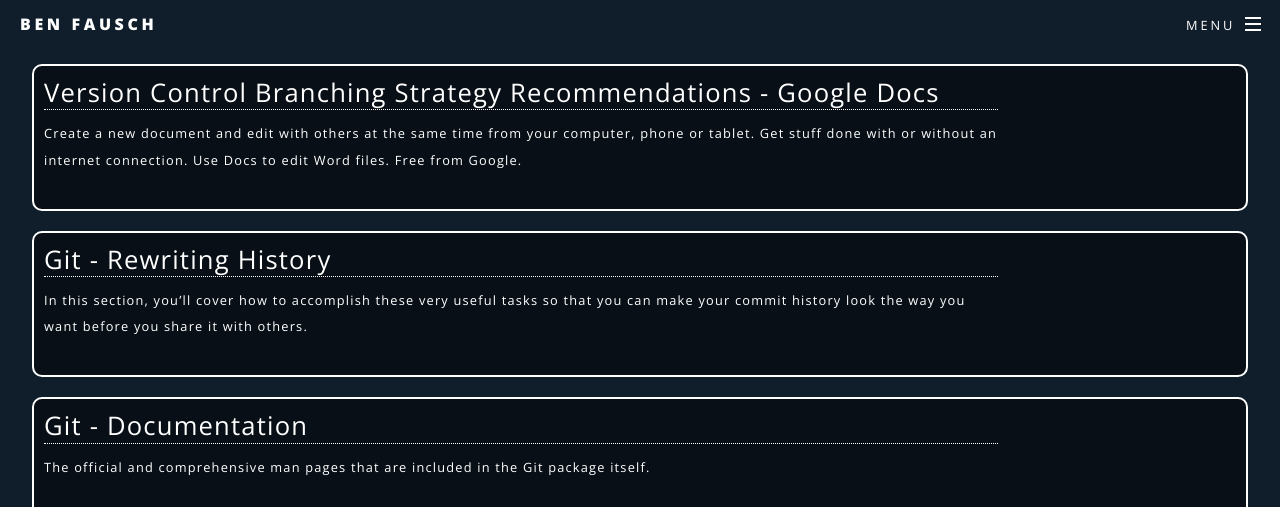
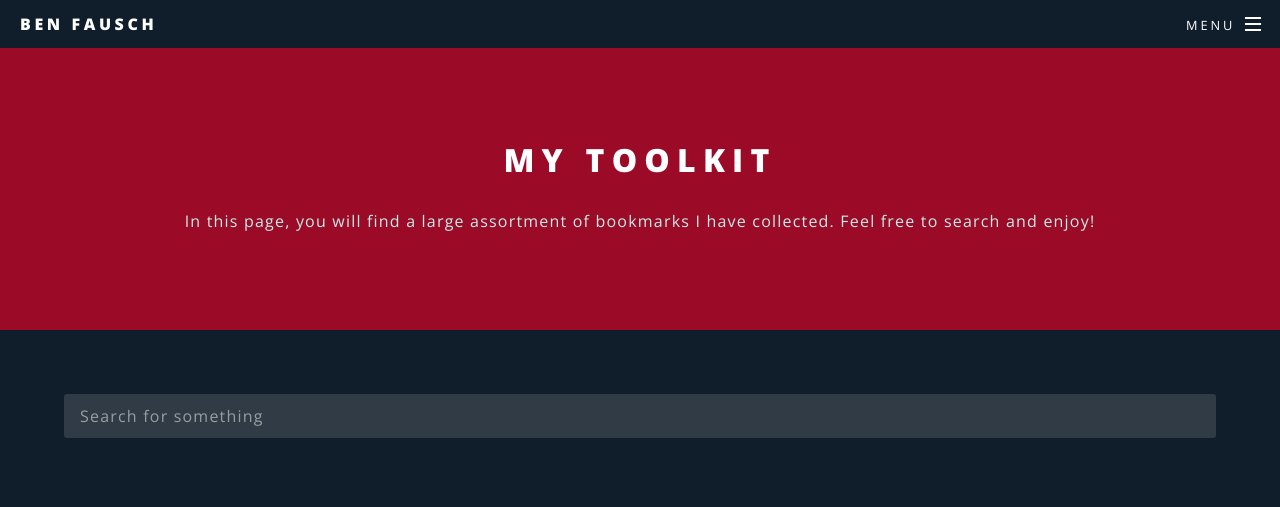
Before and after one commit to BenFausch/benfauschjekyll, a Jekyll site: the page built from bookmarks.md, in a window 1280 px wide and 1400 px high. Shown: the top 507 px of the window. Built offline with Jekyll 4.4.1, drawn with Linux system fonts in a browser that asks for light colours; some of the changed lines change nothing that is shown.

Commit message:
added toolkit search and style

```diff
--- a/_layouts/default.html
+++ b/_layouts/default.html
@@ -1,29 +1,26 @@
 <!DOCTYPE html>
 <!--
-  Original Design: Spectral by HTML5 UP
-    html5up.net | @n33co
-    Free for personal and commercial use under the CCA 3.0 license (html5up.net/license)
-  Jekyll build mod
+Original Design: Spectral by HTML5 UP
+Heavily modified by: Ben Fausch
+html5up.net | @n33co
+Free for personal and commercial use under the CCA 3.0 license (html5up.net/license)
+Jekyll build mod
 -->
 <html>
-
   {% include head.html %}
-
   <body>
-
     <!-- Page Wrapper -->
     <div id="page-wrapper">
-
+    <section class="wrapper style1 special toolkit">
+    <h1>My toolkit</h1>
+    <p>In this page, you will find a large assortment of bookmarks I have collected. Feel free to search and enjoy!</p>
+    </section>
+      <input type="text" id="searchTools" onkeyup="searchBookmarks()" placeholder="Search for something">
       {% include header.html %}
-
       {{ content }}
-
       {% include footer.html %}
-
       {% include scripts.html %}
-
     </div>
 
   </body>
-
 </html>
--- a/css/main.scss
+++ b/css/main.scss
@@ -214,8 +214,15 @@ $baseurl: '{{ site.baseurl }}/images';
 	section, article {
 		&.special {
 			text-align: center;
-		}
-	}
+			&.toolkit{
+				margin-bottom: 2em;
+				h1{
+					font-size:2em
+				}
+			}
+		}
+	}
+
 
 	header {
 		p {
@@ -305,8 +312,13 @@ $baseurl: '{{ site.baseurl }}/images';
 		}
 
 		&:focus {
-			box-shadow: 0 0 0 2px _palette(accent1, bg);
-		}
+			// box-shadow: 0 0 0 2px _palette(accent1, bg);
+		}
+	}
+
+	input[type="text"]{
+		width:90%;
+		margin:5%;
 	}
 
 	.select-wrapper {
@@ -1828,14 +1840,14 @@ $baseurl: '{{ site.baseurl }}/images';
 /* Toolkit */
 #linkList{
 		list-style:none;
-		padding:1em 2em;
+		padding:1em 8em;
 		li{
 			background:rgba(0,0,0,0.5);
 			border-radius:10px;
 			border:2px solid white;
-			margin-bottom:20px;
+			margin-bottom:2em;
 			overflow:hidden;
-			padding:10px;
+			padding:20px;
 			width:100%;
 			a{
 				font-size: 1.6em;
--- a/js/util.js
+++ b/js/util.js
@@ -1,587 +1,345 @@
 (function($) {
-
     /**
      * Generate an indented list of links from a nav. Meant for use with panel().
      * @return {jQuery} jQuery object.
      */
     $.fn.navList = function() {
-
-		var	$this = $(this);
+        var $this = $(this);
         $a = $this.find('a'),
             b = [];
-
         $a.each(function() {
-
-			var	$this = $(this),
+            var $this = $(this),
                 indent = Math.max(0, $this.parents('li').length - 1),
                 href = $this.attr('href'),
                 target = $this.attr('target');
-
-			b.push(
-				'<a ' +
-					'class="link depth-' + indent + '"' +
-					( (typeof target !== 'undefined' && target != '') ? ' target="' + target + '"' : '') +
-					( (typeof href !== 'undefined' && href != '') ? ' href="' + href + '"' : '') +
-				'>' +
-					'<span class="indent-' + indent + '"></span>' +
-					$this.text() +
-				'</a>'
-			);
-
+            b.push('<a ' + 'class="link depth-' + indent + '"' + ((typeof target !== 'undefined' && target != '') ? ' target="' + target + '"' : '') + ((typeof href !== 'undefined' && href != '') ? ' href="' + href + '"' : '') + '>' + '<span class="indent-' + indent + '"></span>' + $this.text() + '</a>');
         });
-
         return b.join('');
-
     };
-
     /**
      * Panel-ify an element.
      * @param {object} userConfig User config.
      * @return {jQuery} jQuery object.
      */
     $.fn.panel = function(userConfig) {
-
         // No elements?
-			if (this.length == 0)
-				return $this;
-
+        if (this.length == 0) return $this;
         // Multiple elements?
         if (this.length > 1) {
-
-				for (var i=0; i < this.length; i++)
-					$(this[i]).panel(userConfig);
-
+            for (var i = 0; i < this.length; i++) $(this[i]).panel(userConfig);
             return $this;
-
         }
-
         // Vars.
-			var	$this = $(this),
+        var $this = $(this),
             $body = $('body'),
             $window = $(window),
             id = $this.attr('id'),
             config;
-
         // Config.
         config = $.extend({
-
             // Delay.
             delay: 0,
-
             // Hide panel on link click.
             hideOnClick: false,
-
             // Hide panel on escape keypress.
             hideOnEscape: false,
-
             // Hide panel on swipe.
             hideOnSwipe: false,
-
             // Reset scroll position on hide.
             resetScroll: false,
-
             // Reset forms on hide.
             resetForms: false,
-
             // Side of viewport the panel will appear.
             side: null,
-
             // Target element for "class".
             target: $this,
-
             // Class to toggle.
             visibleClass: 'visible'
-
         }, userConfig);
-
         // Expand "target" if it's not a jQuery object already.
-				if (typeof config.target != 'jQuery')
-					config.target = $(config.target);
-
+        if (typeof config.target != 'jQuery') config.target = $(config.target);
         // Panel.
-
         // Methods.
         $this._hide = function(event) {
-
             // Already hidden? Bail.
-						if (!config.target.hasClass(config.visibleClass))
-							return;
-
+            if (!config.target.hasClass(config.visibleClass)) return;
             // If an event was provided, cancel it.
             if (event) {
-
                 event.preventDefault();
                 event.stopPropagation();
-
             }
-
             // Hide.
             config.target.removeClass(config.visibleClass);
-
             // Post-hide stuff.
             window.setTimeout(function() {
-
                 // Reset scroll position.
-								if (config.resetScroll)
-									$this.scrollTop(0);
-
+                if (config.resetScroll) $this.scrollTop(0);
                 // Reset forms.
-								if (config.resetForms)
-									$this.find('form').each(function() {
+                if (config.resetForms) $this.find('form').each(function() {
                     this.reset();
                 });
-
             }, config.delay);
-
         };
-
         // Vendor fixes.
-				$this
-					.css('-ms-overflow-style', '-ms-autohiding-scrollbar')
-					.css('-webkit-overflow-scrolling', 'touch');
-
+        $this.css('-ms-overflow-style', '-ms-autohiding-scrollbar').css('-webkit-overflow-scrolling', 'touch');
         // Hide on click.
         if (config.hideOnClick) {
-
-					$this.find('a')
-						.css('-webkit-tap-highlight-color', 'rgba(0,0,0,0)');
-
-					$this
-						.on('click', 'a', function(event) {
-
+            $this.find('a').css('-webkit-tap-highlight-color', 'rgba(0,0,0,0)');
+            $this.on('click', 'a', function(event) {
                 var $a = $(this),
                     href = $a.attr('href'),
                     target = $a.attr('target');
-
-							if (!href || href == '#' || href == '' || href == '#' + id)
-								return;
-
+                if (!href || href == '#' || href == '' || href == '#' + id) return;
                 // Cancel original event.
                 event.preventDefault();
                 event.stopPropagation();
-
                 // Hide panel.
                 $this._hide();
-
                 // Redirect to href.
                 window.setTimeout(function() {
-
-									if (target == '_blank')
-										window.open(href);
-									else
-										window.location.href = href;
-
+                    if (target == '_blank') window.open(href);
+                    else window.location.href = href;
                 }, config.delay + 10);
-
             });
-
         }
-
         // Event: Touch stuff.
         $this.on('touchstart', function(event) {
-
             $this.touchPosX = event.originalEvent.touches[0].pageX;
             $this.touchPosY = event.originalEvent.touches[0].pageY;
-
         })
-
         $this.on('touchmove', function(event) {
-
-					if ($this.touchPosX === null
-					||	$this.touchPosY === null)
-						return;
-
-					var	diffX = $this.touchPosX - event.originalEvent.touches[0].pageX,
+            if ($this.touchPosX === null || $this.touchPosY === null) return;
+            var diffX = $this.touchPosX - event.originalEvent.touches[0].pageX,
                 diffY = $this.touchPosY - event.originalEvent.touches[0].pageY,
                 th = $this.outerHeight(),
                 ts = ($this.get(0).scrollHeight - $this.scrollTop());
-
             // Hide on swipe?
             if (config.hideOnSwipe) {
-
                 var result = false,
                     boundary = 20,
                     delta = 50;
-
                 switch (config.side) {
-
                     case 'left':
                         result = (diffY < boundary && diffY > (-1 * boundary)) && (diffX > delta);
                         break;
-
                     case 'right':
                         result = (diffY < boundary && diffY > (-1 * boundary)) && (diffX < (-1 * delta));
                         break;
-
                     case 'top':
                         result = (diffX < boundary && diffX > (-1 * boundary)) && (diffY > delta);
                         break;
-
                     case 'bottom':
                         result = (diffX < boundary && diffX > (-1 * boundary)) && (diffY < (-1 * delta));
                         break;
-
                     default:
                         break;
-
                 }
-
                 if (result) {
-
                     $this.touchPosX = null;
                     $this.touchPosY = null;
                     $this._hide();
-
                     return false;
-
                 }
-
             }
-
             // Prevent vertical scrolling past the top or bottom.
-						if (($this.scrollTop() < 0 && diffY < 0)
-						|| (ts > (th - 2) && ts < (th + 2) && diffY > 0)) {
-
+            if (($this.scrollTop() < 0 && diffY < 0) || (ts > (th - 2) && ts < (th + 2) && diffY > 0)) {
                 event.preventDefault();
                 event.stopPropagation();
-
             }
-
         });
-
         // Event: Prevent certain events inside the panel from bubbling.
         $this.on('click touchend touchstart touchmove', function(event) {
             event.stopPropagation();
         });
-
         // Event: Hide panel if a child anchor tag pointing to its ID is clicked.
         $this.on('click', 'a[href="#' + id + '"]', function(event) {
-
             event.preventDefault();
             event.stopPropagation();
-
             config.target.removeClass(config.visibleClass);
-
         });
-
         // Body.
-
         // Event: Hide panel on body click/tap.
         $body.on('click touchend', function(event) {
             $this._hide(event);
         });
-
         // Event: Toggle.
         $body.on('click', 'a[href="#' + id + '"]', function(event) {
-
             event.preventDefault();
             event.stopPropagation();
-
             config.target.toggleClass(config.visibleClass);
-
         });
-
         // Window.
-
         // Event: Hide on ESC.
-				if (config.hideOnEscape)
-					$window.on('keydown', function(event) {
-
-						if (event.keyCode == 27)
-							$this._hide(event);
-
+        if (config.hideOnEscape) $window.on('keydown', function(event) {
+            if (event.keyCode == 27) $this._hide(event);
         });
-
         return $this;
-
     };
-
     /**
      * Apply "placeholder" attribute polyfill to one or more forms.
      * @return {jQuery} jQuery object.
      */
     $.fn.placeholder = function() {
-
         // Browser natively supports placeholders? Bail.
-			if (typeof (document.createElement('input')).placeholder != 'undefined')
-				return $(this);
-
+        if (typeof(document.createElement('input')).placeholder != 'undefined') return $(this);
         // No elements?
-			if (this.length == 0)
-				return $this;
-
+        if (this.length == 0) return $this;
         // Multiple elements?
         if (this.length > 1) {
-
-				for (var i=0; i < this.length; i++)
-					$(this[i]).placeholder();
-
+            for (var i = 0; i < this.length; i++) $(this[i]).placeholder();
             return $this;
-
         }
-
         // Vars.
         var $this = $(this);
-
         // Text, TextArea.
-			$this.find('input[type=text],textarea')
-				.each(function() {
-
+        $this.find('input[type=text],textarea').each(function() {
             var i = $(this);
-
-					if (i.val() == ''
-					||  i.val() == i.attr('placeholder'))
-						i
-							.addClass('polyfill-placeholder')
-							.val(i.attr('placeholder'));
-
-				})
-				.on('blur', function() {
-
+            if (i.val() == '' || i.val() == i.attr('placeholder')) i.addClass('polyfill-placeholder').val(i.attr('placeholder'));
+        }).on('blur', function() {
             var i = $(this);
-
-					if (i.attr('name').match(/-polyfill-field$/))
-						return;
-
-					if (i.val() == '')
-						i
-							.addClass('polyfill-placeholder')
-							.val(i.attr('placeholder'));
-
-				})
-				.on('focus', function() {
-
+            if (i.attr('name').match(/-polyfill-field$/)) return;
+            if (i.val() == '') i.addClass('polyfill-placeholder').val(i.attr('placeholder'));
+        }).on('focus', function() {
             var i = $(this);
-
-					if (i.attr('name').match(/-polyfill-field$/))
-						return;
-
-					if (i.val() == i.attr('placeholder'))
-						i
-							.removeClass('polyfill-placeholder')
-							.val('');
-
+            if (i.attr('name').match(/-polyfill-field$/)) return;
+            if (i.val() == i.attr('placeholder')) i.removeClass('polyfill-placeholder').val('');
         });
-
         // Password.
-			$this.find('input[type=password]')
-				.each(function() {
-
+        $this.find('input[type=password]').each(function() {
             var i = $(this);
-					var x = $(
-								$('<div>')
-									.append(i.clone())
-									.remove()
-									.html()
-									.replace(/type="password"/i, 'type="text"')
-									.replace(/type=password/i, 'type=text')
-					);
-
-					if (i.attr('id') != '')
-						x.attr('id', i.attr('id') + '-polyfill-field');
-
-					if (i.attr('name') != '')
-						x.attr('name', i.attr('name') + '-polyfill-field');
-
-					x.addClass('polyfill-placeholder')
-						.val(x.attr('placeholder')).insertAfter(i);
-
-					if (i.val() == '')
-						i.hide();
-					else
-						x.hide();
-
-					i
-						.on('blur', function(event) {
-
+            var x = $($('<div>').append(i.clone()).remove().html().replace(/type="password"/i, 'type="text"').replace(/type=password/i, 'type=text'));
+            if (i.attr('id') != '') x.attr('id', i.attr('id') + '-polyfill-field');
+            if (i.attr('name') != '') x.attr('name', i.attr('name') + '-polyfill-field');
+            x.addClass('polyfill-placeholder').val(x.attr('placeholder')).insertAfter(i);
+            if (i.val() == '') i.hide();
+            else x.hide();
+            i.on('blur', function(event) {
                 event.preventDefault();
-
                 var x = i.parent().find('input[name=' + i.attr('name') + '-polyfill-field]');
-
-							if (i.val() == '') {
-
-								i.hide();
-								x.show();
-
-							}
-
-						});
-
-					x
-						.on('focus', function(event) {
-
-							event.preventDefault();
-
-							var i = x.parent().find('input[name=' + x.attr('name').replace('-polyfill-field', '') + ']');
-
-							x.hide();
-
-							i
-								.show()
-								.focus();
-
-						})
-						.on('keypress', function(event) {
-
-							event.preventDefault();
-							x.val('');
-
-						});
-
-				});
-
-		// Events.
-			$this
-				.on('submit', function() {
-
-					$this.find('input[type=text],input[type=password],textarea')
-						.each(function(event) {
-
-							var i = $(this);
-
-							if (i.attr('name').match(/-polyfill-field$/))
-								i.attr('name', '');
-
-							if (i.val() == i.attr('placeholder')) {
-
-								i.removeClass('polyfill-placeholder');
-								i.val('');
-
-							}
-
-						});
-
-				})
-				.on('reset', function(event) {
-
-					event.preventDefault();
-
-					$this.find('select')
-						.val($('option:first').val());
-
-					$this.find('input,textarea')
-						.each(function() {
-
-							var i = $(this),
-								x;
-
-							i.removeClass('polyfill-placeholder');
-
-							switch (this.type) {
-
-								case 'submit':
-								case 'reset':
-									break;
-
-								case 'password':
-									i.val(i.attr('defaultValue'));
-
-									x = i.parent().find('input[name=' + i.attr('name') + '-polyfill-field]');
-
                 if (i.val() == '') {
                     i.hide();
                     x.show();
                 }
-									else {
+            });
+            x.on('focus', function(event) {
+                event.preventDefault();
+                var i = x.parent().find('input[name=' + x.attr('name').replace('-polyfill-field', '') + ']');
+                x.hide();
+                i.show().focus();
+            }).on('keypress', function(event) {
+                event.preventDefault();
+                x.val('');
+            });
+        });
+        // Events.
+        $this.on('submit', function() {
+            $this.find('input[type=text],input[type=password],textarea').each(function(event) {
+                var i = $(this);
+                if (i.attr('name').match(/-polyfill-field$/)) i.attr('name', '');
+                if (i.val() == i.attr('placeholder')) {
+                    i.removeClass('polyfill-placeholder');
+                    i.val('');
+                }
+            });
+        }).on('reset', function(event) {
+            event.preventDefault();
+            $this.find('select').val($('option:first').val());
+            $this.find('input,textarea').each(function() {
+                var i = $(this),
+                    x;
+                i.removeClass('polyfill-placeholder');
+                switch (this.type) {
+                    case 'submit':
+                    case 'reset':
+                        break;
+                    case 'password':
+                        i.val(i.attr('defaultValue'));
+                        x = i.parent().find('input[name=' + i.attr('name') + '-polyfill-field]');
+                        if (i.val() == '') {
+                            i.hide();
+                            x.show();
+                        } else {
                             i.show();
                             x.hide();
                         }
-
                         break;
-
                     case 'checkbox':
                     case 'radio':
                         i.attr('checked', i.attr('defaultValue'));
                         break;
-
                     case 'text':
                     case 'textarea':
                         i.val(i.attr('defaultValue'));
-
                         if (i.val() == '') {
                             i.addClass('polyfill-placeholder');
                             i.val(i.attr('placeholder'));
                         }
-
                         break;
-
                     default:
                         i.val(i.attr('defaultValue'));
                         break;
-
                 }
             });
-
         });
-
         return $this;
-
     };
-
     /**
      * Moves elements to/from the first positions of their respective parents.
      * @param {jQuery} $elements Elements (or selector) to move.
      * @param {bool} condition If true, moves elements to the top. Otherwise, moves elements back to their original locations.
      */
     $.prioritize = function($elements, condition) {
-
         var key = '__prioritize';
-
         // Expand $elements if it's not already a jQuery object.
-			if (typeof $elements != 'jQuery')
-				$elements = $($elements);
-
+        if (typeof $elements != 'jQuery') $elements = $($elements);
         // Step through elements.
         $elements.each(function() {
-
-				var	$e = $(this), $p,
+            var $e = $(this),
+                $p,
                 $parent = $e.parent();
-
             // No parent? Bail.
-					if ($parent.length == 0)
-						return;
-
+            if ($parent.length == 0) return;
             // Not moved? Move it.
             if (!$e.data(key)) {
-
                 // Condition is false? Bail.
-							if (!condition)
-								return;
-
+                if (!condition) return;
                 // Get placeholder (which will serve as our point of reference for when this element needs to move back).
                 $p = $e.prev();
-
                 // Couldn't find anything? Means this element's already at the top, so bail.
-								if ($p.length == 0)
-									return;
-
+                if ($p.length == 0) return;
                 // Move element to top of parent.
                 $e.prependTo($parent);
-
                 // Mark element as moved.
                 $e.data(key, $p);
-
             }
-
             // Moved already?
             else {
-
                 // Condition is true? Bail.
-							if (condition)
-								return;
-
+                if (condition) return;
                 $p = $e.data(key);
-
                 // Move element back to its original location (using our placeholder).
                 $e.insertAfter($p);
-
                 // Unmark element as moved.
                 $e.removeData(key);
+            }
+        });
+    };
+})(jQuery);
 
+function searchBookmarks() {
+    // Declare variables
+    var input, filter, ul, li, a, i;
+    input = document.getElementById('searchTools');
+    filter = input.value.toUpperCase();
+    ul = document.getElementById("linkList");
+    li = ul.getElementsByTagName('li');
+    // Loop through all list items, and hide those who don't match the search query
+    for (i = 0; i < li.length; i++) {
+        a = li[i].getElementsByTagName("a")[0];
+        if (a.innerHTML.toUpperCase().indexOf(filter) > -1) {
+            li[i].style.display = "";
+        } else {
+            li[i].style.display = "none";
         }
-
-			});
-
-	};
-
-})(jQuery);
+    }
+}
```
Also changed, not shown: _layouts/index.html (+5 -4 lines), _layouts/landing.html (+5 -4 lines), 7 other files. Lines whose indentation alone changed are shown as unchanged.
